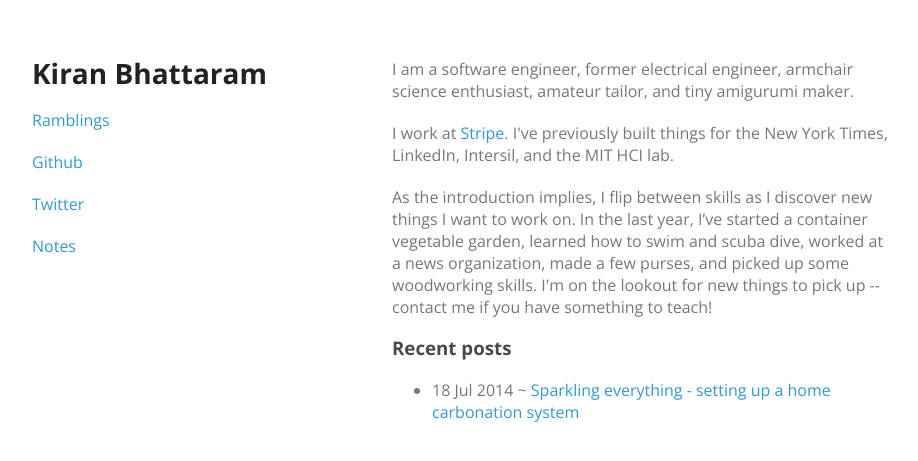
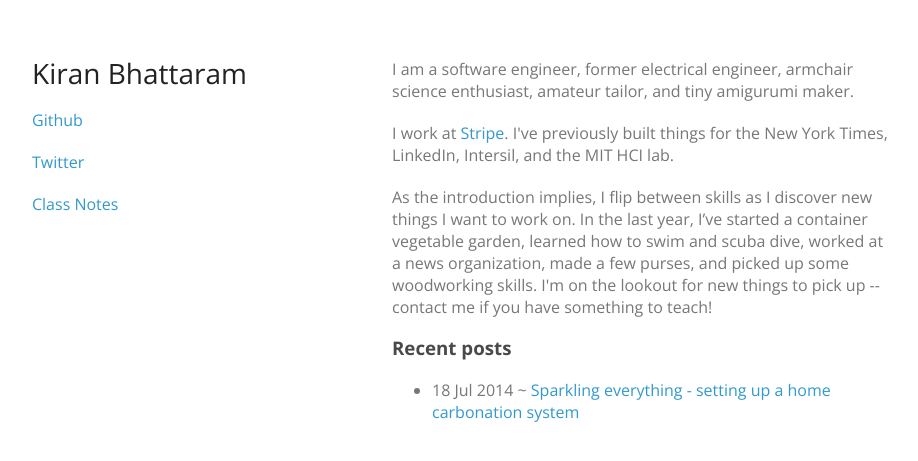
Before and after one commit to kiran/kiran.github.io, a Jekyll site: the page built from index.md, in a window 1280 px wide. Shown: the top 461 px of the page, without its empty margins (178-1096 px from the left). Built offline with Jekyll 4.4.1, drawn with Linux system fonts in a browser that asks for light colours.

Commit message:
fix header link

```diff
--- a/_layouts/default.html
+++ b/_layouts/default.html
@@ -15,12 +15,11 @@
   <body>
     <div class="wrapper">
       <header>
-        <h1>Kiran Bhattaram</h1>
-        <p><a href="/">Ramblings</a></p>
+        <h1><a href="/">Kiran Bhattaram</a></h1>
 
         <p class="view"><a href="https://github.com/kiran">Github</a></p>
         <p class="view"><a href="https://twitter.com/kiranb">Twitter</a></p>
-        <p class="view"><a href="http://writings.kiranbot.com/class-notes">Notes</a></p>
+        <p class="view"><a href="http://writings.kiranbot.com/class-notes">Class Notes</a></p>
 
       </header>
       <section>
--- a/stylesheets/styles.css
+++ b/stylesheets/styles.css
@@ -22,6 +22,10 @@
 
 h1 {
   font-size:28px;
+}
+
+h1 a {
+  color: #222;
 }
 
 h2 {
```
